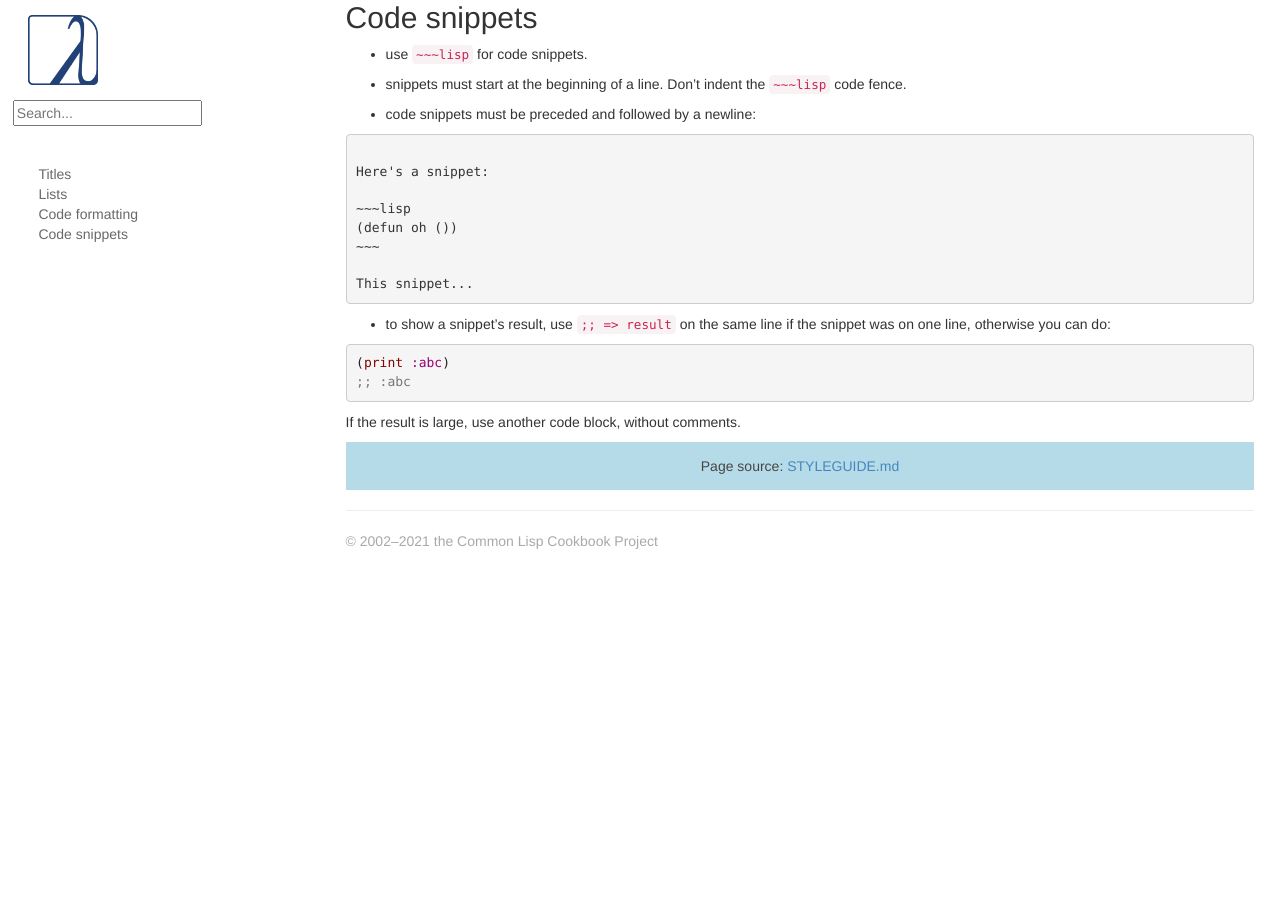
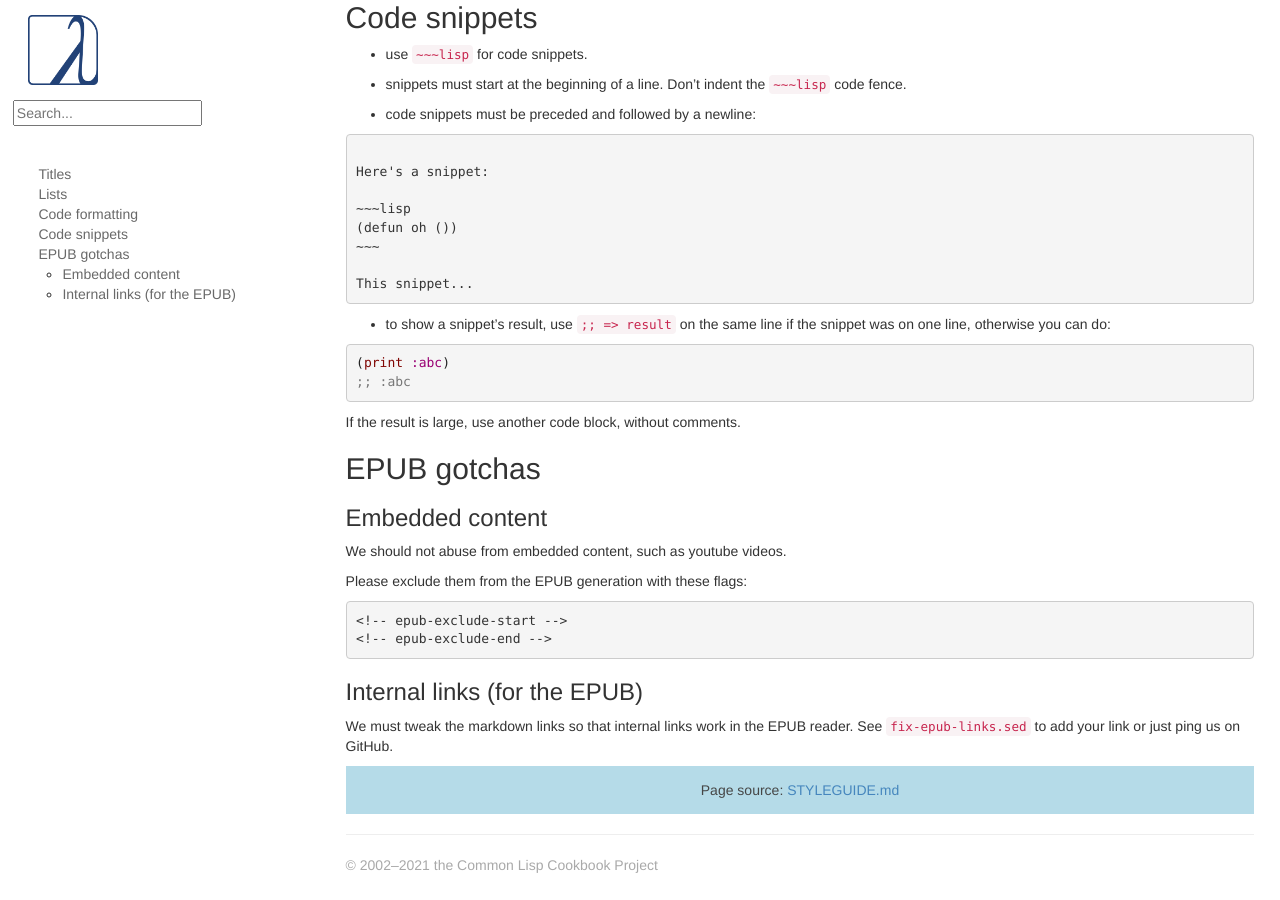
Before and after one commit to LispCookbook/cl-cookbook, a Jekyll site: the page built from STYLEGUIDE.md, in a window 1280 px wide and 900 px high, scrolled down 579 px. Built offline with Jekyll 4.4.1, drawn with Linux system fonts in a browser that asks for light colours; our own code applies the rules of GitHub Pages for plain Markdown files; before the commit the page ends 1155 px from its top, so only the background shows below that.

Commit message:
README and styleguide: about the EPUB

```diff
--- a/STYLEGUIDE.md
+++ b/STYLEGUIDE.md
@@ -46,3 +46,19 @@ This snippet...
 ~~~
 
 If the result is large, use another code block, without comments.
+
+## EPUB gotchas
+
+### Embedded content
+
+We should not abuse from embedded content, such as youtube videos.
+
+Please exclude them from the EPUB generation with these flags:
+
+    <!-- epub-exclude-start -->
+    <!-- epub-exclude-end -->
+
+### Internal links (for the EPUB)
+
+We must tweak the markdown links so that internal links work in the
+EPUB reader. See `fix-epub-links.sed` to add your link or just ping us on GitHub.
```
Also changed, not shown: README.md.
